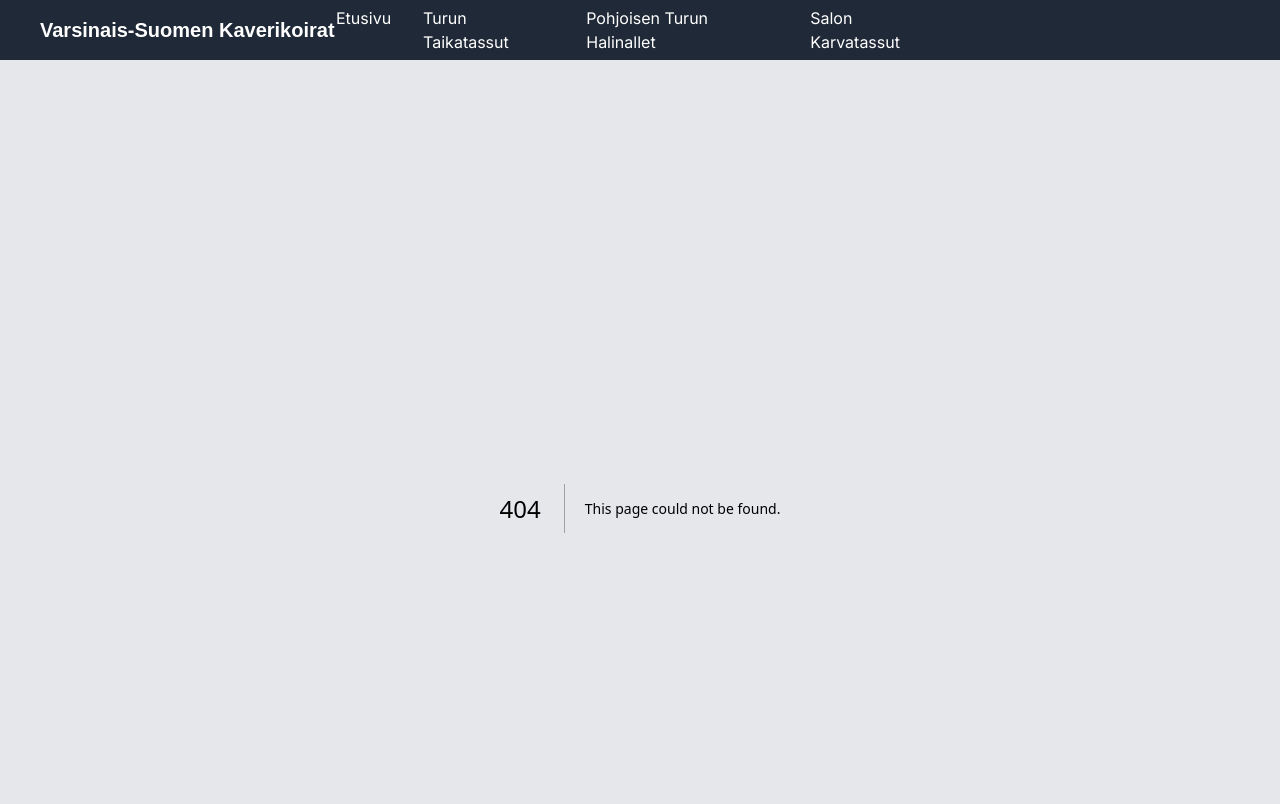
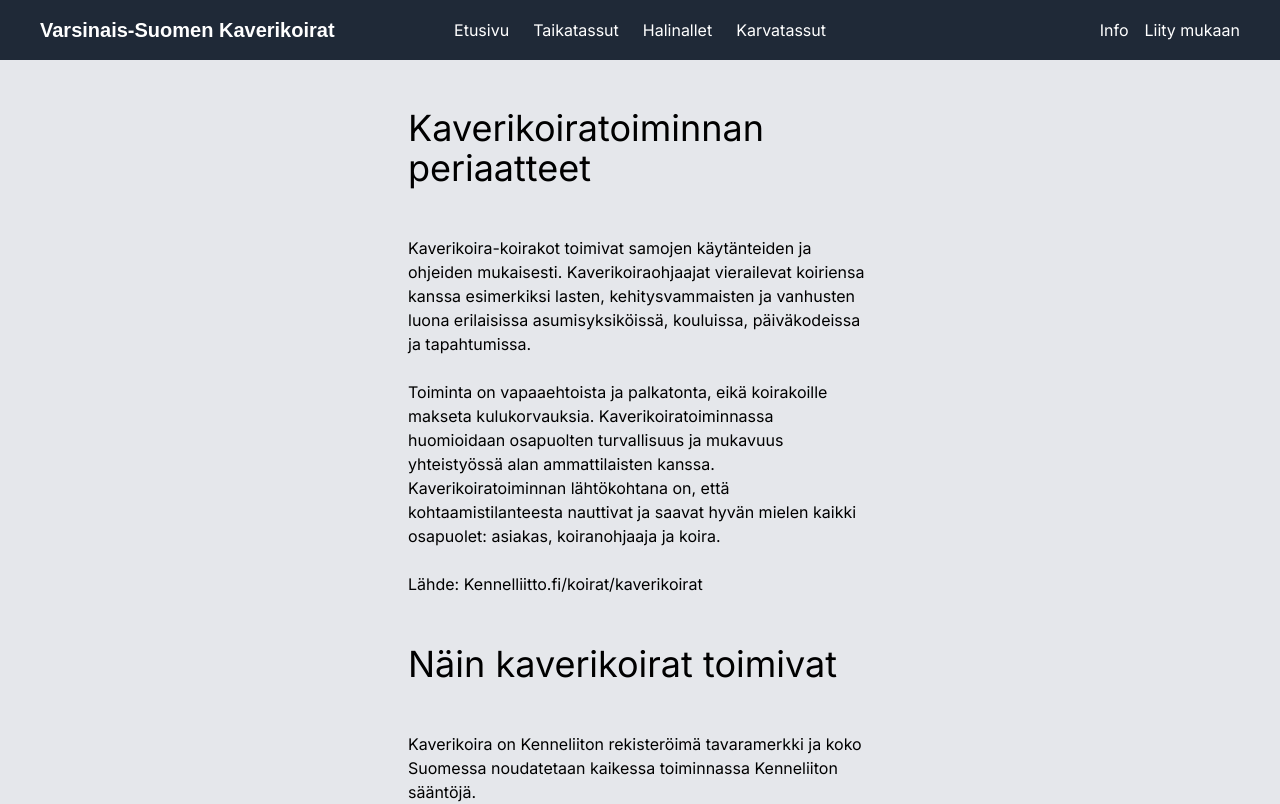
Before and after one commit to kasperi-r/vskaverikoirat, a Next.js app: page /info in a window 1280 px wide. Before the commit this address had no page. Shown: the top 804 px of the page. Built offline with nearby package versions, Linux system fonts and the light colour scheme; a web font is replaced by a local one.

Commit message:
Add content

```diff
--- /dev/null
+++ b/app/info/page.tsx
@@ -0,0 +1,26 @@
+import InfoComponent from "../ui/InfoComponent";
+
+export default function Info() {
+  return (
+    <>
+      <InfoComponent
+        title="Kaverikoiratoiminnan periaatteet"
+        body={[
+          "Kaverikoira-koirakot toimivat samojen käytänteiden ja ohjeiden mukaisesti. Kaverikoiraohjaajat vierailevat koiriensa kanssa esimerkiksi lasten, kehitysvammaisten ja vanhusten luona erilaisissa asumisyksiköissä, kouluissa, päiväkodeissa ja tapahtumissa.",
+          "Toiminta on vapaaehtoista ja palkatonta, eikä koirakoille makseta kulukorvauksia. Kaverikoiratoiminnassa huomioidaan osapuolten turvallisuus ja mukavuus yhteistyössä alan ammattilaisten kanssa. Kaverikoiratoiminnan lähtökohtana on, että kohtaamistilanteesta nauttivat ja saavat hyvän mielen kaikki osapuolet: asiakas, koiranohjaaja ja koira.",
+          "Lähde: Kennelliitto.fi/koirat/kaverikoirat"
+        ]}
+      />
+      <div className="mt-12">
+        <InfoComponent
+          title="Näin kaverikoirat toimivat"
+          body={["Kaverikoira on Kenneliiton rekisteröimä tavaramerkki ja koko Suomessa noudatetaan kaikessa toiminnassa Kenneliiton sääntöjä.",
+            "Kaverikoirahuivi on merkki suoritetusta kurssista ja perehdytyksestä ja sitä saa käyttää ainoastaan kaverikoiravierailuilla, ohjaaja käyttää kennelliiton nimikylttiä vierailuilla. Koirasta käytetään kutsumanimeä ja ohjaajasta etunimeä.",
+            "Kaverikoiravierailut ilmoitetaan aina etukäteen ja raportoidaan käynnin jälkeen Kennelliitolle. Vierailulle osallistuu aina vähintään kaksi ohjaajaa ja yksi koira. Koira pidetään koko vierailun ajan kytkettynä ja omistajansa ohjauksessa. Koiralle ei saa antaa mitään syötävää vierailujen aikana. Koko kaverikoiravierailun ajan samassa tilassa on paikalla myös vierailupaikan henkilöstön edustaja.",
+            "Näin toimien kaverikoiratoiminta on kaikille osapuolille turvallista ja mukavaa ja meillä on voimassa Kennelliiton vakuutukset."
+          ]}
+        />
+      </div>
+    </>
+  );
+}
--- a/app/layout.tsx
+++ b/app/layout.tsx
@@ -6,7 +6,7 @@ import Footer from "./ui/Footer";
 
 export const metadata: Metadata = {
   title: "VS Kaverikoirat",
-  description: "Generated by create next app",
+  description: "Varsinais-Suomen Kennelpiirin kaverikoiratoiminta",
 };
 
 export default function RootLayout({
--- /dev/null
+++ b/app/liity-mukaan/page.tsx
@@ -0,0 +1,13 @@
+import InfoComponent from "../ui/InfoComponent";
+
+export default function LiityMukaan() {
+  return (
+    <InfoComponent
+      title="Näin pääset mukaan toimintaan:"
+      body={[
+        "Pääset mukaan toimintaan kurssin käytyäsi. Varsinais-Suomessa seuraava kaverikoirakurssi järjestetään elokuussa 17.-18.8.2024 kurssille voi ilmoittautua osoitteeseen vskaverikoirat@gmail.com",
+        "Ennen koulutukseen hakemista tutustu kaverikoiratoiminnan ohjeisiin ja mieti pystytkö sitoutumaan vapaaehtoistoimintaan. Toiminta ei ole tarkoitettu koiran kouluttamiseen tai sosiaalistamiseen tai meriittien keräämiseen koiralle, vaan vapaaehtoistoiminnan toteuttamiseen.",
+      ]}
+    />
+  );
+}
--- a/app/page.tsx
+++ b/app/page.tsx
@@ -2,6 +2,9 @@ import { draftMode } from 'next/headers';
 import { fetchBlogPosts } from './lib/contentful/blogPosts';
 import RichText from './lib/contentful/RichText';
 import { BlogPost } from './lib/contentful/blogPosts';
+import { inter } from './ui/fonts';
+import Image from 'next/image';
+import mainImg from '../public/main_img.jpg';
 
 function formatDate(date: Date) {
   const day = date.getDate();
@@ -18,6 +21,13 @@ export default async function Home() {
   return (
     <div className="">
       <main className="">
+        <Image src={mainImg} alt='Hero image' />
+        <div className="mb-12 pb-12 p-4 border rounded-b-lg bg-white shadow">
+          <h1 className={`${inter.className} mb-6 text-4xl font-semibold leading-[1.3]`}>Varsinais-Suomen Kennelpiirin kaverikoiratoiminta</h1>
+          <p className='block text-base font-light leading-relaxed'>Kaverikoiratoiminta on vapaaehtoistoimintaa, jossa koira tuo iloa, elämyksiä ja läheisyyttä ihmisille, joilla ei ole omaa koiraa. Toiminta on alkanut Varsinais-Suomessa 2001 ja tällä hetkellä toimintaa on koko Suomessa ja mukana on noin 1500 kaverikoirakkoa.
+            Näiltä sivuilta löydät Varsinais-Suomen kaverikoiraryhmien omat sivut.
+          </p>
+        </div>
         <ul>
           {blogPosts.map((blogPost: BlogPost) => {
             console.log(blogPost)
--- a/app/ui/InfoComponent.tsx
+++ b/app/ui/InfoComponent.tsx
@@ -2,15 +2,17 @@ import React from 'react';
 
 interface InfoComponentProps {
   title: string;
-  body: string[];
+  body: (string | JSX.Element)[];
 }
 
 const InfoComponent: React.FC<InfoComponentProps> = ({ title, body }) => {
   return (
     <div>
       <h1 className='mb-12 text-4xl'>{title}</h1>
-      {body.map((paragraph, index) => (
-        <p key={index}>{paragraph}</p>
+      {body.map((item, index) => (
+        typeof item === 'string'
+          ? <p className='mb-6' key={index}>{item}</p>
+          : item
       ))}
     </div>
   );
--- a/app/ui/header/index.tsx
+++ b/app/ui/header/index.tsx
@@ -5,18 +5,27 @@ export default function Header() {
 
   const links = [
     { href: '/', label: 'Etusivu' },
-    { href: '/taikatassut', label: 'Turun Taikatassut' },
-    { href: '/halinallet', label: 'Pohjoisen Turun Halinallet' },
-    { href: '/karvatassut', label: 'Salon Karvatassut' },
+    { href: '/taikatassut', label: 'Taikatassut' },
+    { href: '/halinallet', label: 'Halinallet' },
+    { href: '/karvatassut', label: 'Karvatassut' },
+    { href: '/info', label: 'Info' },
+    { href: '/liity-mukaan', label: 'Liity mukaan' }
   ];
 
   return (
-    <header className="relative w-full p-4 px-5 sm:px-10 flex items-center justify-between bg-gray-800">
+    <header className="relative w-full p-4 px-5 sm:px-10 flex items-center justify-between text-white bg-gray-800">
       <h4 className={`${palanquin.className} text-xl text-white`}>Varsinais-Suomen Kaverikoirat</h4>
-      <nav className="absolute left-1/2 transform -translate-x-1/2 flex justify-center text-white">
-        {links.map(({ href, label }) => (
-          <Link key={label} className="md:hover:text-orange-300 mx-4" href={href}>{label}</Link>
-        ))}
+      <nav className="">
+        <div className="absolute left-1/2 transform -translate-x-1/2 space-x-6">
+          {links.slice(0, 4).map(({ href, label }) => (
+            <Link key={label} className="md:hover:text-orange-300" href={href}>{label}</Link>
+          ))}
+        </div>
+        <div className="flex justify-center space-x-4">
+          {links.slice(4).map(({ href, label }) => (
+            <Link key={label} className="md:hover:text-orange-300" href={href}>{label}</Link>
+          ))}
+        </div>
       </nav>
     </header>
   );
```
Also changed, not shown: 1 other file (tests, documents, lock files or other folders).
